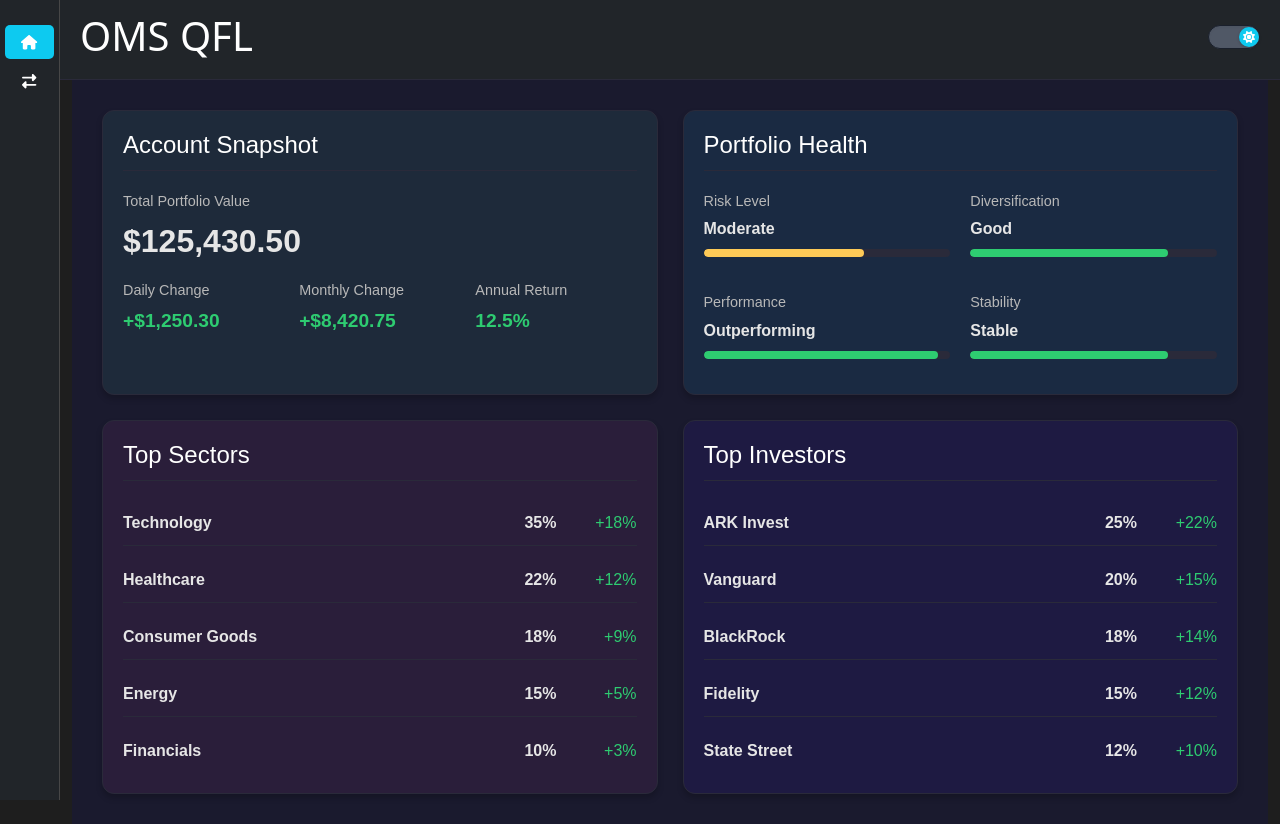
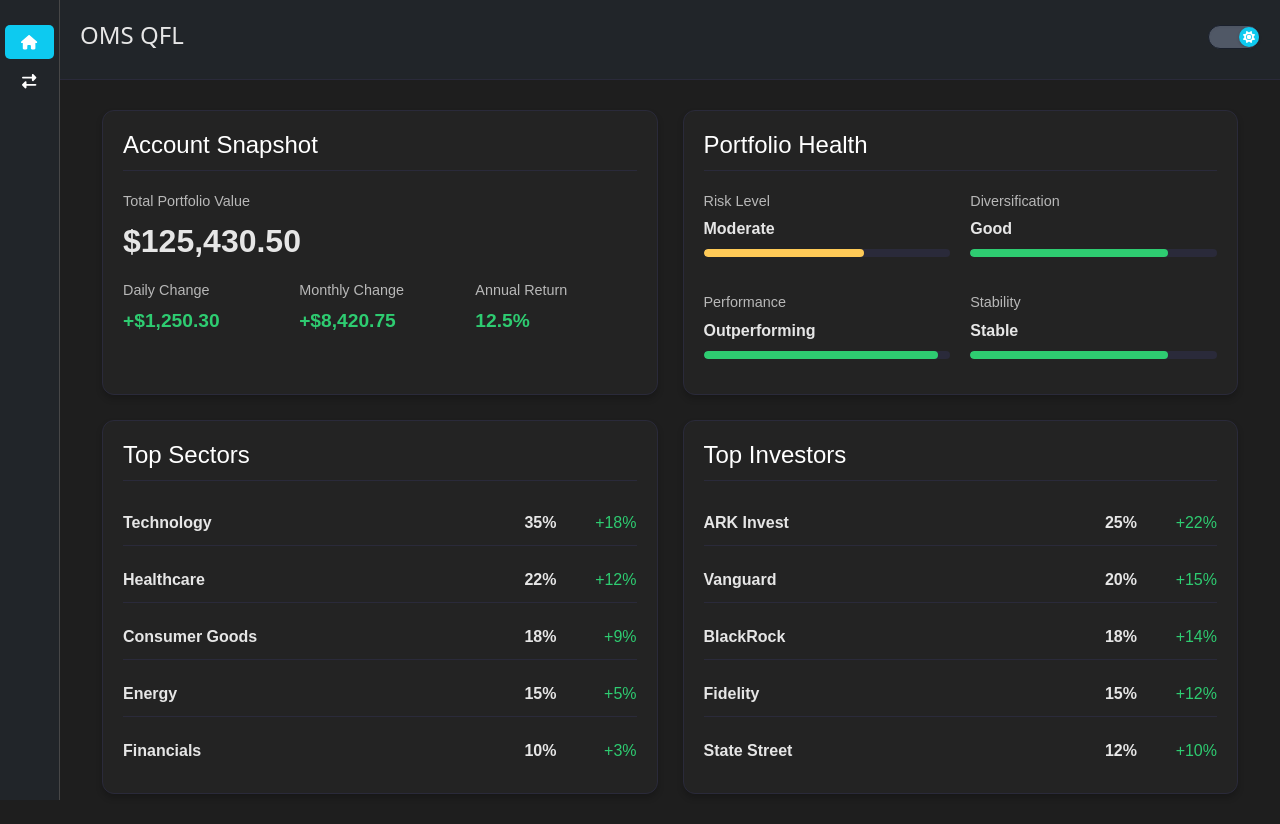
Before and after one commit to ayonqfl/oms-dockview, a React (Vite) app: page /dashboard in a window 1280 px wide. Built offline with nearby package versions, Linux system fonts and the light colour scheme.

Commit message:
dashboard design updated

```diff
--- a/package.json
+++ b/package.json
@@ -18,8 +18,7 @@
     "react": "^19.1.0",
     "react-bootstrap": "^2.10.10",
     "react-dom": "^19.1.0",
-    "react-router-dom": "^7.7.1",
-    "vite": "^6.3.5"
+    "react-router-dom": "^7.7.1"
   },
   "devDependencies": {
     "@eslint/js": "^9.30.1",
@@ -29,6 +28,7 @@
     "eslint": "^9.30.1",
     "eslint-plugin-react-hooks": "^5.2.0",
     "eslint-plugin-react-refresh": "^0.4.20",
-    "globals": "^16.3.0"
+    "globals": "^16.3.0",
+    "vite": "^7.0.4"
   }
 }
--- a/src/components/common/Topbar.jsx
+++ b/src/components/common/Topbar.jsx
@@ -3,7 +3,7 @@ const Topbar = () => {
   return (
     <nav className='topbar'>
       <div className="topbar-title">
-        <h1>OMS QFL</h1>
+        <h4>OMS QFL</h4>
       </div>
       <div className="topbar-content">
          <ThemeSwitcher />
--- a/src/styles/CustomSidebar.css
+++ b/src/styles/CustomSidebar.css
@@ -28,7 +28,7 @@
   align-items: center;
   justify-content: center;
   padding: 10px 0;
-  color: #ffffff;
+  color: var(--boby-text);
   text-decoration: none;
   position: relative;
   border-radius: 5px;
@@ -59,7 +59,7 @@
   opacity: 0;
   transition: opacity 0.3s;
   margin-left: 10px;
-  z-index: 100;
+  z-index: 999;
   box-shadow: 0 2px 5px rgba(0, 0, 0, 0.2);
 }
 
--- a/src/styles/dashboard.css
+++ b/src/styles/dashboard.css
@@ -1,7 +1,3 @@
-.dashboard-content {
-    background-color: transparent;
-}
-
 /* Rest of your existing dashboard.css */
 .dashboard-content {
   background-color: var(--content-bg);
@@ -12,7 +8,7 @@
 .sidebar {
     background-color: var(--sidebar-bg);
     color: var(--sidebar-text);
-    border-right: 1px solid #474747;
+    border-right: 1px solid var(--sidebar-brder);
 }
 
 .menu-item:hover {
@@ -25,7 +21,7 @@
 
 :root {
   /* Light Mode Colors */
-  --bg-color: #f5f7fa;
+  --bg-color: #ffffff;
   --text-color: #333;
   --text-secondary: #7f8c8d;
   --card-bg: #ffffff;
@@ -38,13 +34,13 @@
   --neutral: #f39c12;
 
   /* Card Specific Backgrounds */
-  --account-snapshot-bg: #f8f9fa;
-  --portfolio-health-bg: #f0f7ff;
-  --top-sectors-bg: #fff8f0;
-  --top-investors-bg: #f5f0ff;
+  --account-snapshot-bg: #ffffff;
+  --portfolio-health-bg: #ffffff;
+  --top-sectors-bg: #ffffff;
+  --top-investors-bg: #ffffff;
 
   /* Dark Mode Colors */
-  --dark-bg-color: #1a1a2e;
+  --dark-bg-color: #1e1e1e;
   --dark-text-color: #e6e6e6;
   --dark-text-secondary: #b8b8b8;
   --dark-card-bg: #16213e;
@@ -57,10 +53,10 @@
   --dark-neutral: #feca57;
 
   /* Dark Mode Card Specific Backgrounds */
-  --dark-account-snapshot-bg: #1e2a3a;
-  --dark-portfolio-health-bg: #1a2a42;
-  --dark-top-sectors-bg: #2a1e3a;
-  --dark-top-investors-bg: #1e1a42;
+  --dark-account-snapshot-bg: #232323;
+  --dark-portfolio-health-bg: #232323;
+  --dark-top-sectors-bg: #232323;
+  --dark-top-investors-bg: #232323;
 }
 
 [data-theme="dark"] {
@@ -91,7 +87,6 @@
   font-family: 'Arial', sans-serif;
   background-color: var(--bg-color);
   min-height: calc(100vh - 80px);
-  transition: background-color 0.3s ease, color 0.3s ease;
 }
 
 .dashboard-title {
--- a/src/styles/theme.css
+++ b/src/styles/theme.css
@@ -1,6 +1,7 @@
 :root {
   /* ==========Content styles============= */
     --content-bg: #ffffff;
+    --boby-text: #000000;
 
   /*=========== top bar styles============= */
   --oms-topbar-bg:#f6f6f8;
@@ -8,6 +9,7 @@
   /* ==========Side Bar styles============= */
   --sidebar-bg: #f6f6f8;
   --sidebar-text: #ffffff;
+  --sidebar-brder: #cdcdcd;
   --sidebar-active: #0dcaf0;
   --sidebar-hover: rgba(255, 255, 255, 0.1);
 
@@ -16,6 +18,7 @@
 [data-theme="dark"] {
    /* ==========Content styles============= */
    --content-bg: #1e1e1e;
+   --boby-text: #ffffff;
 
   /*=========== top bar styles============= */
   --oms-topbar-bg:#212529;
@@ -23,6 +26,7 @@
   /* ==========Side Bar styles============= */
   --sidebar-bg: #212529;
   --sidebar-text: #ffffff;
+  --sidebar-brder: #474747;
   --sidebar-active: #0dcaf0;
   --sidebar-hover: rgba(255, 255, 255, 0.1);
 }
@@ -813,11 +817,10 @@
     top: 0;
     left: 60px;
     right: 0;
-    z-index: 1000;
+    z-index:99;
 }
 
 .topbar-title {
     font-size: 1rem;
     font-weight: bold;
-    color:  #fff;
 }
```
Also changed, not shown: 1 other file (tests, documents, lock files or other folders).
